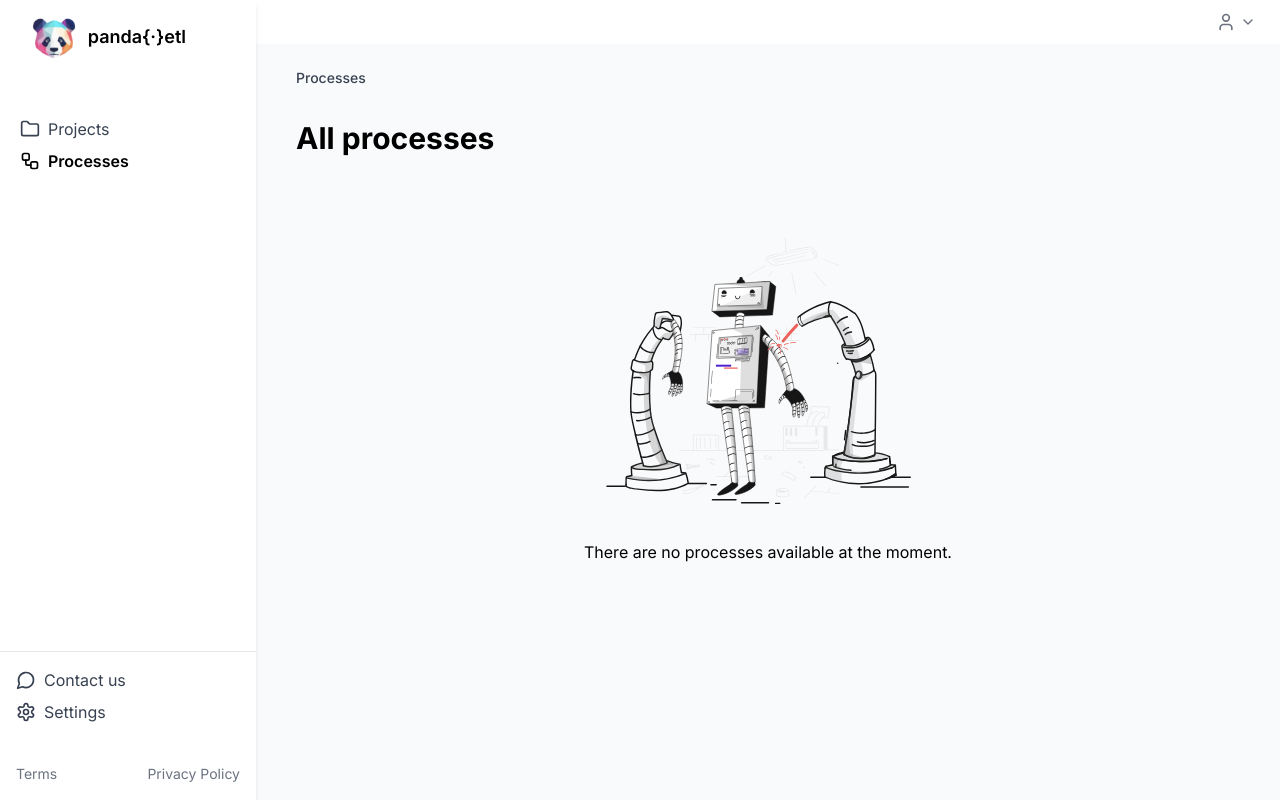
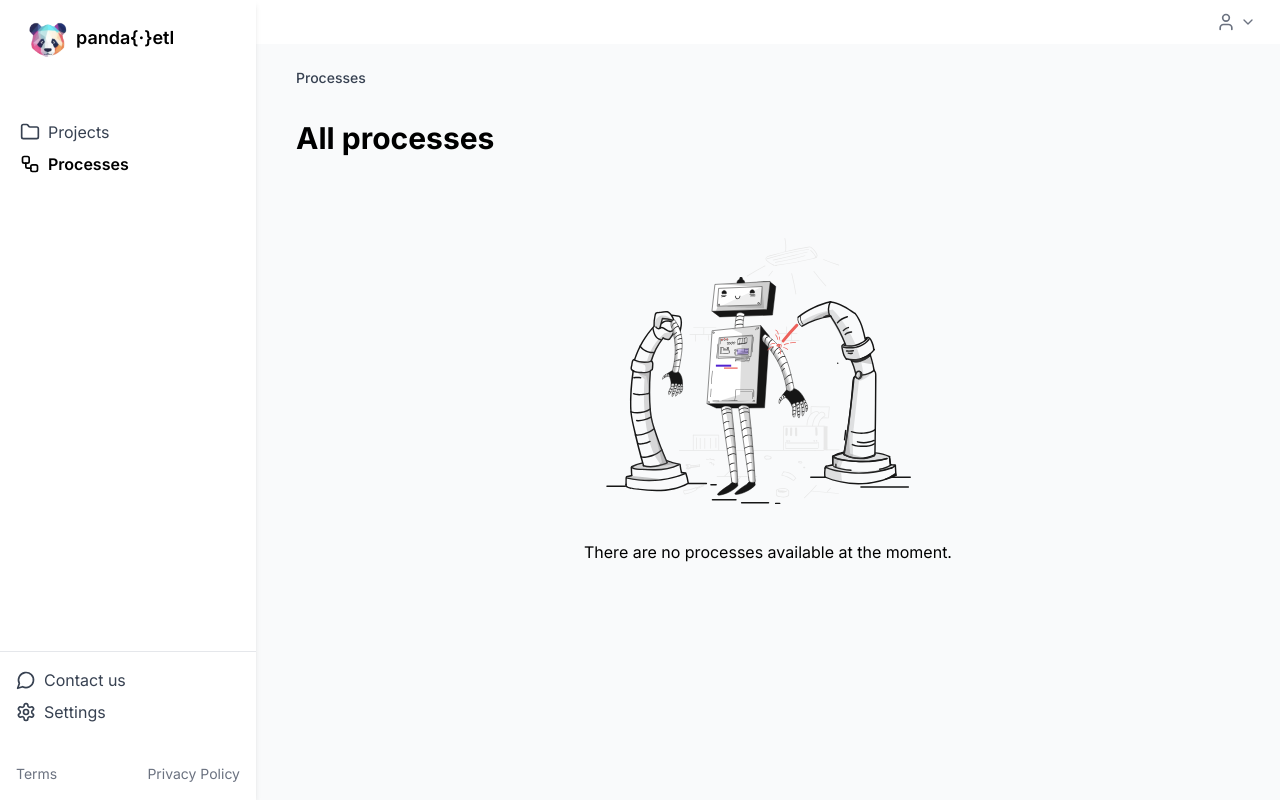
Before and after one commit to Sinaptik-AI/panda-etl, a Next.js app in the folder frontend/: page /processes in a window 1280 px wide. Built offline with nearby package versions, Linux system fonts and the light colour scheme; no server answers.

Commit message:
fix[SIN-125]: logo is displayed in one line

```diff
--- a/frontend/src/components/ui/Sidebar.tsx
+++ b/frontend/src/components/ui/Sidebar.tsx
@@ -33,9 +33,9 @@ const Sidebar: React.FC = () => {
         <div className="flex justify-between items-center px-4">
           <Link
             href="/projects"
-            className="flex justify-center items-center cursor-pointer w-[170px] pt-3"
+            className="flex justify-start items-center cursor-pointer pt-3 w-full"
           >
-            <LogoDark color="black" />
+            <LogoDark color="black" width="60" height="60" />
             <h2 className="text-lg font-semibold mb-2">
               panda{"{"}·{"}"}etl
             </h2>
```
